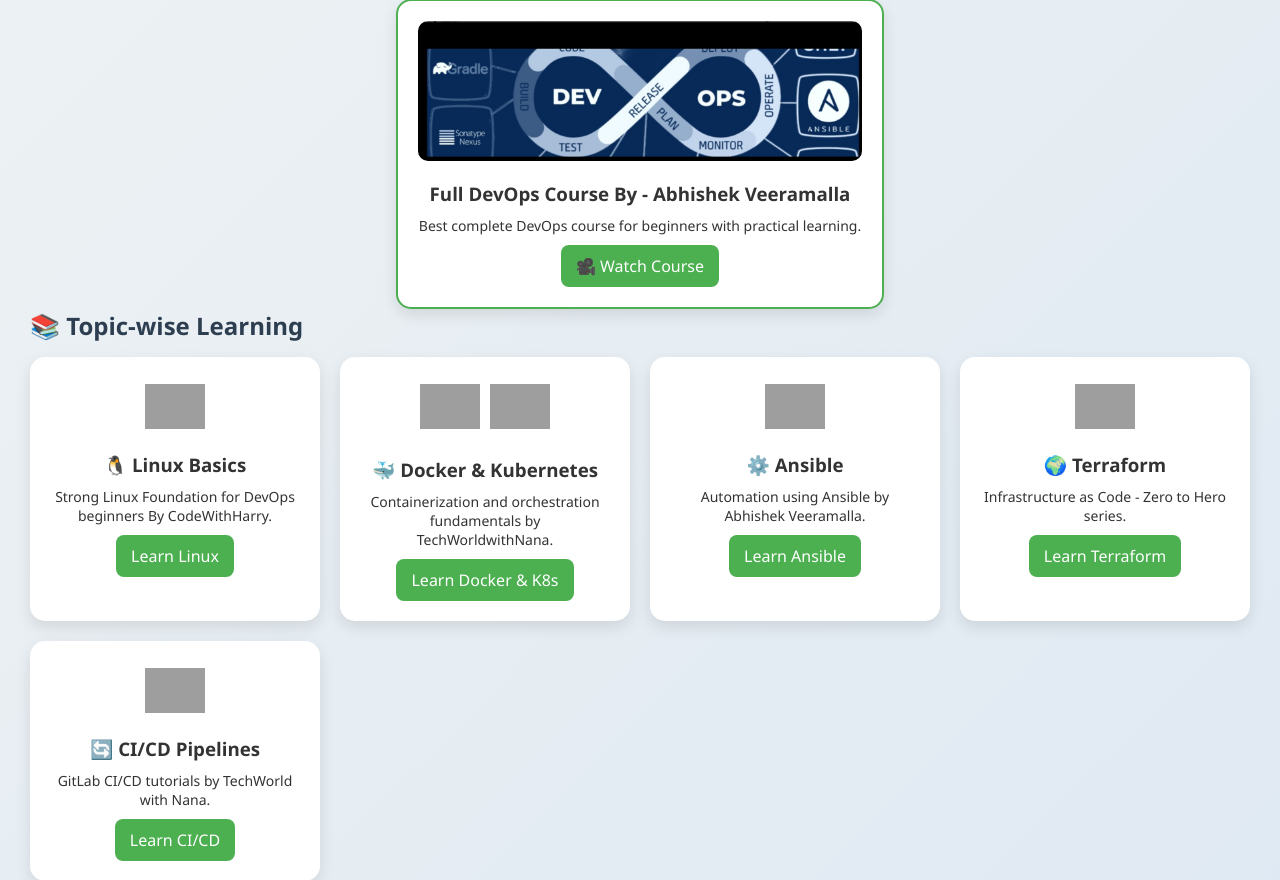
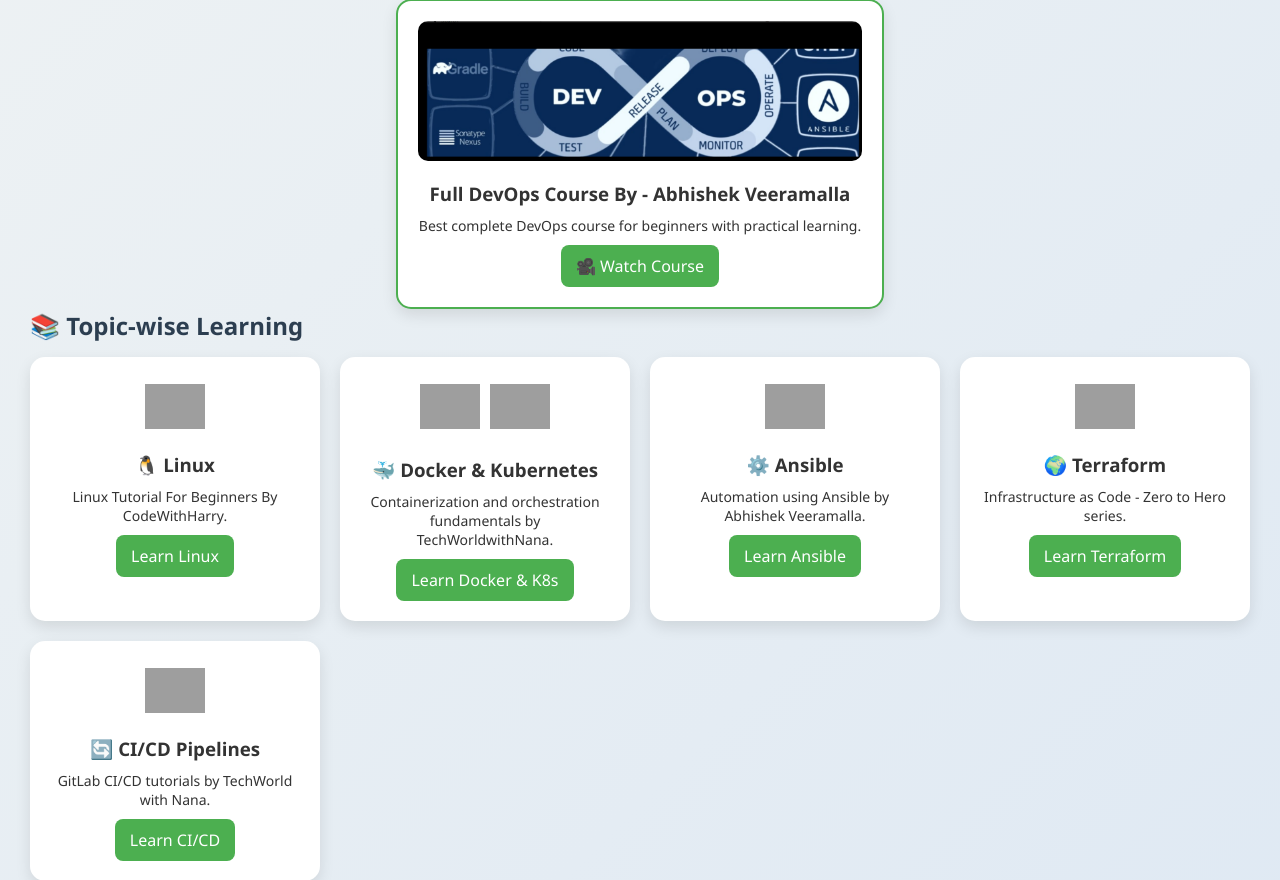
Before and after one commit to vanshikajaiswal814/devops-learning-hub-k8s, a Django app: page /webapp/ in a window 1280 px wide. Shown: the part 254-1134 px from the top of the page. Run offline with Django 5.2, Linux system fonts and the light colour scheme; grey boxes are pictures that could not be loaded.

Commit message:
Changes made in Webpage Content

```diff
--- a/webapp/templates/webapp/demo_site.html
+++ b/webapp/templates/webapp/demo_site.html
@@ -159,8 +159,8 @@
 
         <div class="card">
             <img src="https://cdn.jsdelivr.net/gh/devicons/devicon/icons/linux/linux-original.svg" class="card-img">
-            <h3>🐧 Linux Basics</h3>
-            <p>Strong Linux Foundation for DevOps beginners By CodeWithHarry.</p>
+            <h3>🐧 Linux </h3>
+            <p>Linux Tutorial For Beginners By CodeWithHarry.</p>
             <a href="https://www.youtube.com/watch?v=_tCY-c-sPZc&t=1s" target="_blank" class="btn">
                 Learn Linux
             </a>
```
